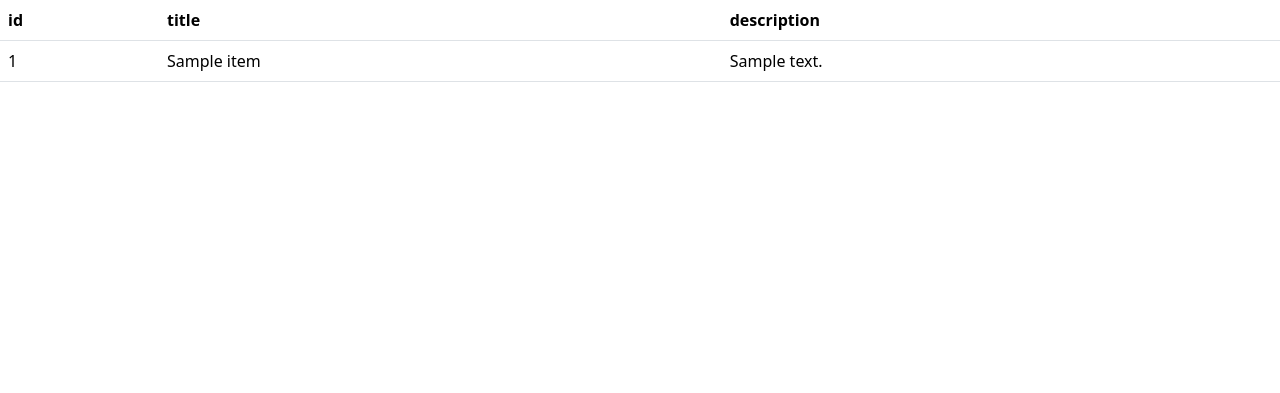
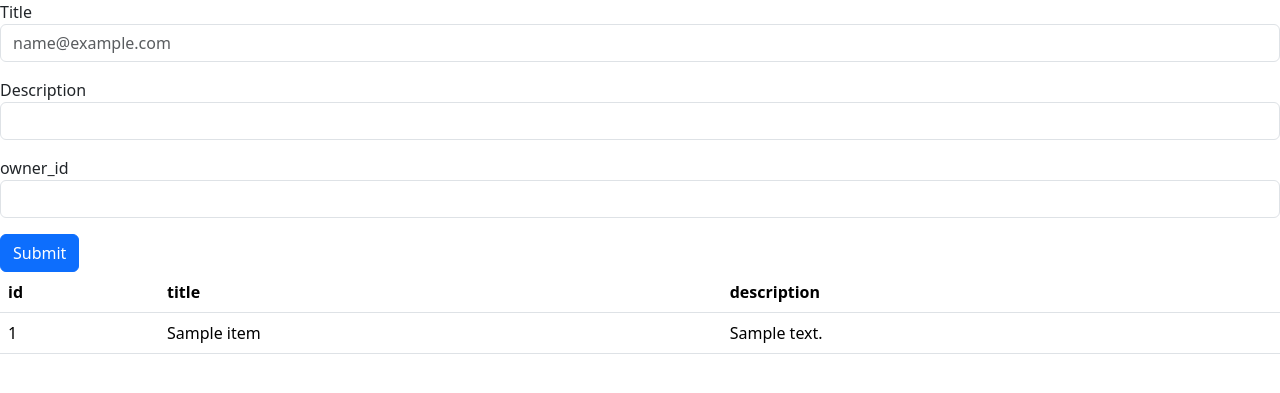
Before and after one commit to autumncn/demo_fastapi, a FastAPI app: template templates/items.html in a window 1280 px wide. Shown: the top 393 px of the page. Run offline with FastAPI, Linux system fonts and the light colour scheme; the template is opened without the code that fills it: most values are stand-ins (such as "Sample title", 1, 10 or a date in 2020); parts of the project's set-up code (start-up, migrations or seed data) failed here and were passed over.

Commit message:
update with item

```diff
--- a/templates/items.html
+++ b/templates/items.html
@@ -2,21 +2,28 @@
 <html lang="en">
 <head>
     <meta charset="UTF-8">
-    <title>Title</title>
-    <link href="{{ url_for('static', path='/styles.css') }}" rel="stylesheet">
+    <title>Items</title>
     <link href="https://cdn.jsdelivr.net/npm/bootstrap@5.3.0-alpha1/dist/css/bootstrap.min.css" rel="stylesheet" integrity="sha384-GLhlTQ8iRABdZLl6O3oVMWSktQOp6b7In1Zl3/Jr59b6EGGoI1aFkw7cmDA6j6gD" crossorigin="anonymous">
 </head>
 <body>
     <script src="https://cdn.jsdelivr.net/npm/bootstrap@5.3.0-alpha1/dist/js/bootstrap.bundle.min.js" integrity="sha384-w76AqPfDkMBDXo30jS1Sgez6pr3x5MlQ1ZAGC+nuZB+EYdgRZgiwxhTBTkF7CXvN" crossorigin="anonymous"></script>
-<!--     <form method="post" action="/apply_strategy">-->
-<!--        <select name="strategy_id">-->
-<!--            {% for strategy in strategies %}-->
-<!--                <option value="{{ strategy.id }}">{{ strategy.name }}</option>-->
-<!--            {% endfor %}-->
-<!--        </select>-->
-<!--        <input type="hidden" name="stock_id" value="{{ stock.id }}" />-->
-<!--        <input type="submit" value="Apply Strategy" />-->
-<!--    </form>-->
+    <div class="text">
+        <form action="/items/create" enctype="application/x-www-form-urlencoded" method="POST">
+            <div class="mb-3">
+                <label>Title</label>
+                <input class="form-control" name="set_title" id="title" placeholder="name@example.com">
+            </div>
+            <div class="mb-3">
+                <label>Description</label>
+                <input class="form-control" name="set_description" id="description">
+            </div>
+            <div class="mb-3">
+                <label>owner_id</label>
+                <input class="form-control" name="set_user_id" id="user_id">
+            </div>
+            <input class="btn btn-primary" type="submit" value="Submit">
+       </form>
+    </div>
     <table id="item-list" class="table" style="width:100%">
                 <thead>
                     <tr>
```
Also changed, not shown: routers/items.py (+18 -3 lines), db/crud.py (line endings or trailing spaces).
